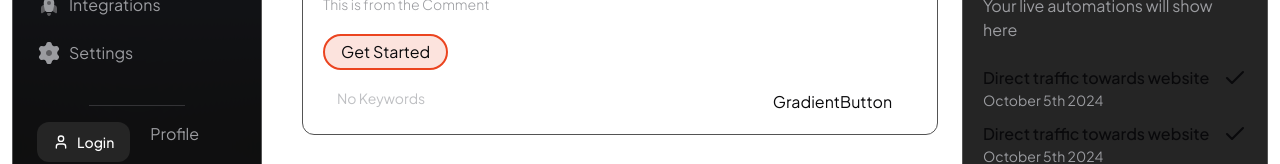
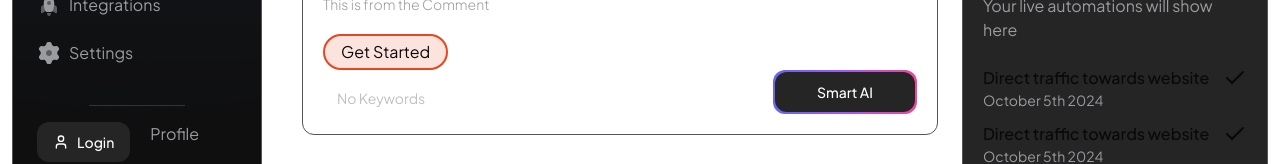
Before and after one commit to numbskullx26/slide-automation, a Next.js app: page /dashboard/1/automations in a window 1280 px wide. Shown: the part 253-417 px from the top of the page. Built offline with nearby package versions, Linux system fonts and the light colour scheme; no server answers.

Commit message:
add : gradient button UI

```diff
--- a/src/components/global/automation-list/AutomationList.tsx
+++ b/src/components/global/automation-list/AutomationList.tsx
@@ -50,7 +50,12 @@ const AutomationList = (props: Props) => {
             October 10th 2024
           </p>
 
-          <GradientButton />
+          <GradientButton
+            type="BUTTON"
+            className="w-full bg-background-80 hover:bg-background-80 text-white"
+          >
+            Smart AI
+          </GradientButton>
         </div>
       </Link>
     </div>
--- a/src/components/global/gradient-button/index.tsx
+++ b/src/components/global/gradient-button/index.tsx
@@ -1,9 +1,39 @@
+import { Button } from "@/components/ui/button";
+import { cn } from "@/lib/utils";
+import Link from "next/link";
 import React from "react";
 
-type Props = {};
+type Props = {
+  children: React.ReactNode;
+  type: "BUTTON" | "LINK";
+  href?: string;
+  className?: string;
+};
 
-const GradientButton = (props: Props) => {
-  return <div>GradientButton</div>;
+const GradientButton = ({ children, type, className, href }: Props) => {
+  const gradients =
+    "bg-gradient-to-r from-indigo-500 via-purple-500 to-pink-500 rounded-xl p-[2px]";
+
+  switch (type) {
+    case "BUTTON":
+      return (
+        <div className={gradients}>
+          <Button className={cn(className, "rounded-xl")}>{children}</Button>
+        </div>
+      );
+
+    case "LINK":
+      return (
+        <div className={gradients}>
+          <Link href={href!} className={cn(className, "rounded-xl")}>
+            {children}
+          </Link>
+        </div>
+      );
+
+    default:
+      return null;
+  }
 };
 
 export default GradientButton;
```
